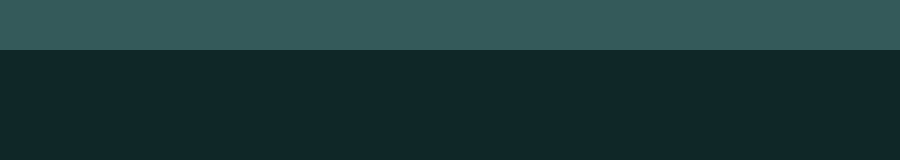
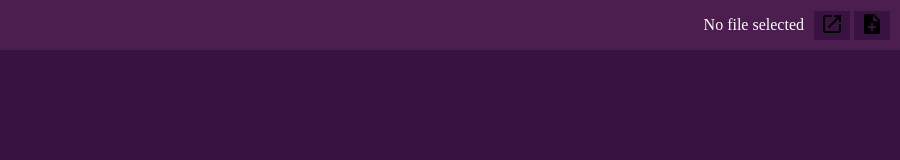
Before and after one commit to diathekez/text-editor-electron, an Electron app: page index.html in a window 900 px wide. Drawn offline with Linux system fonts and the light colour scheme.

Commit message:
Saving file method and renderer.js added.

```diff
--- a/index.html
+++ b/index.html
@@ -4,11 +4,32 @@
     <meta charset="UTF-8">
     <meta http-equiv="X-UA-Compatible" content="IE=edge">
     <meta name="viewport" content="width=device-width, initial-scale=1.0">
-    <link rel="stylesheet" href="./style.css" />
+    <!-- Isolates scripts to only Electron app. Prevents cross-side scripting and data injection. DO NOT REMOVE. -->
+    <meta http-equiv="Content-Security-Policy" content="script-src 'self';" />
+
+    <link
+      href="https://fonts.googleapis.com/css2?family=Material+Icons"
+      rel="stylesheet"
+    />
+
+    <link rel="stylesheet" href="./style.css"/>
     <title>Jot &mdash; An Electron-based Text Editor</title>
 </head>
 <body>
-    <div class="title-bar"></div>
-    <main></main>
+    <div class="title-bar">
+        <span class="document-name" id="documentName">No file selected</span>
+
+        <div class="menu-section">
+            <button id="openDocumentBtn">
+                <span class="material-icons"> launch </span>
+            </button>
+            <button id="createDocumentBtn">
+                <span class="material-icons"> note_add </span>
+            </button>
+        </div>
+    </div>
+    <main>
+        <textarea></textarea>
+    </main>
 </body>
 </html>
--- a/style.css
+++ b/style.css
@@ -1,11 +1,47 @@
 body {
-    background-color: rgb(15, 39, 39);
+    background-color: rgb(56, 18, 64);
     margin: 0;
+    color: #fff;
+    /* Spreads text area to bottom of app screen */
+    display: flex;
+    flex-direction: column;
+    height: 100vh;
 }
 
 .title-bar {
     height: 50px;
     width: 100%;
-    background-color: rgb(52, 90, 90);
+    background-color: rgb(76, 30, 79);
     -webkit-app-region: drag;
+    display: flex;
+    align-items: center;
+    justify-content: flex-end;
 }
+
+.title-bar .document-name,
+.title-bar .menu-section {
+  margin-right: 10px;
+}
+
+.menu-section button {
+    background-color: rgb(56, 18, 64);
+    border: none;
+    outline: none;
+}
+
+/* Makes element take entire vertical space */
+main {
+    flex: 1;
+    padding: 10px;
+}
+
+main textarea {
+    width: 100%;
+    height: 100%;
+    background-color: transparent;
+    color: white;
+    border: none;
+    outline: none;
+    /* Removes draggable resizable button */
+    resize: none;
+}
```
Also changed, not shown: main.js (+37 -3 lines), renderer.js (added, +20 -0 lines), README.md.
